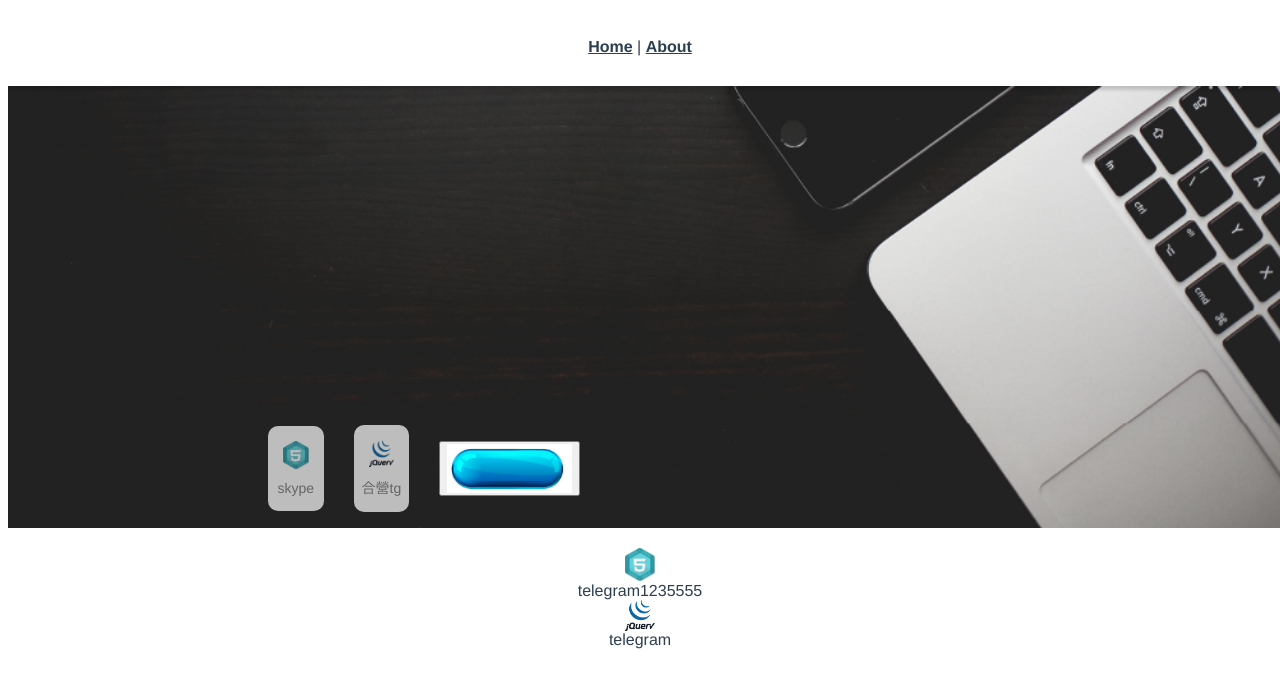
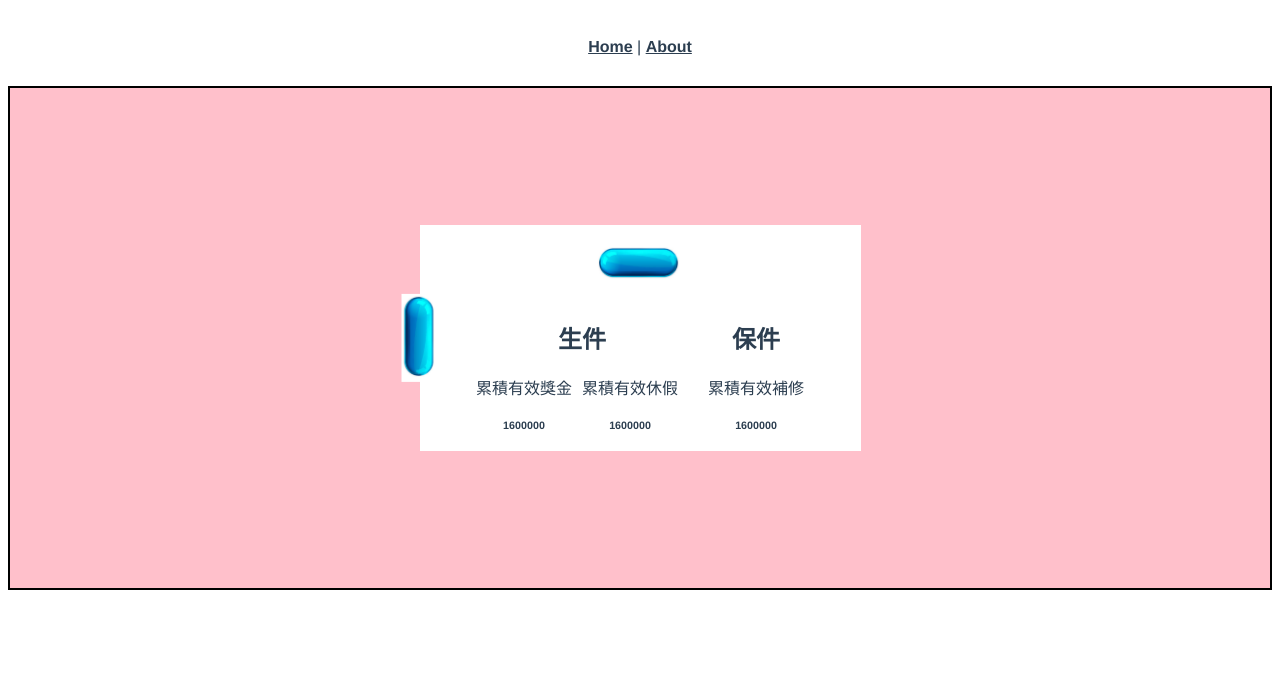
Before and after one commit to because-hung/elementUi-vue3, a Vue app: page /#/testPageTH in a window 1280 px wide. Shown: the top 688 px of the page. Built offline with nearby package versions, Linux system fonts and the light colour scheme.

Commit message:
addWater

```diff
--- a/src/views/testPageTH.vue
+++ b/src/views/testPageTH.vue
@@ -1,106 +1,102 @@
-<template >
-    <div>
-        <div class="agent-block">
-            <img src="../assets/banner.png" alt="">
-            <div class="btnGroup">
-                <a href="google.com" class="hoverBtn skypeIcon"><img src="../assets/icon01.png" alt=""><span class="iconTitle">skype</span></a>
-                <a href="youtube.com" class="hoverBtn tgIcon"><img src="../assets/icon02.png" alt=""><span class="iconTitle tgTitle">合營tg</span></a>
-                 <button class="join-us-btn">
-                <img src="../assets/btn.jpg" alt="">
-                </button>
-            </div>
-        </div>
-          <!-- <div class="agent-block">
-            <img src="../assets/banner.png" alt="">
-        </div>
-          <div class="agent-block">
-            <img src="../assets/banner.png" alt="">
-        </div> -->
-    </div>
-    <div class="section">
-        <div class="testBox">
-            <img src="../assets/icon01.png" alt="">
-            <span>telegram1235555</span>
-        </div>
-         <div class="testBox">
-            <img src="../assets/icon02.png" alt="">
-            <span>telegram</span>
-        </div>
-    </div>
+<template lang="pug">
+.containerA
+  .testContent
+    img.posit(src='../assets/btn.jpg')
+    .logoA
+      img(src='../assets/btn.jpg')
+    .contentB
+      .contA
+        h2 生件
+        .infoGroup
+          .card
+            .title 累積有效獎金
+            h6 1600000
+          .card
+            .title 累積有效休假
+            h6 1600000
+      .contB
+        h2 保件
+        .card
+          .title 累積有效補修
+           h6 1600000
+  .testPosit(v-if='false')
+  img(src='../assets/btn.jpg' v-if='false')
+  .testBanner(v-if='false')
+    .testbox
+
 </template>
 <script>
 export default {
 }
 </script>
-<style scoped>
-.agent-block{
-    width: 100vw;
-    position: relative;
-    margin-bottom: 20px;
-}
-.agent-block img{
-    width: 100%;
-    display: block;
-}
-.btnGroup{
-    position: absolute;
-    top: 26.5vw;
-    display: flex;
-    justify-content: center;
-    align-items: center;
-    width: 65%;
-}
+<style lang='sass' scoped>
+.containerA
+  border: 2px black solid
+  height: 500px
+  background: pink
+  display: flex
+  justify-content: center
+  align-items: center
+  .testContent
+    width: 35%
+    background: white
+    position: relative
+    .posit
+      position: absolute
+      width: 20%
+      top: 50%
+      left: 0
+      transform: translate(-45px, -50%) rotate(90deg)
+    .logoA
+      display: flex
+      justify-content: center
+      img
+        width: 20%
+        margin: 20px 0px
+    .contentB
+      display: flex
+      justify-content: center
+      .contA
+        // border-right: gray solid 3px
+        padding-right: 10px
+        .infoGroup
+          display: flex
+          justify-content: center
+          .card
+            margin-right: 10px
+            h6
+              margin: 20px 0px
+      .contB
+        padding-left: 10px
+        h6
+          margin: 20px 0px
+  .testPosit
+    width: 30%
+    height: 200px
+    background: yellow
+    display: flex
+    align-items: center
+    position: relative
+    z-index: 9
+//   img
+//     width: 50px
+//     height: 100px
+//     position: absolute
+//     z-index: 10
+//     left: 34%
+//     //   transform: translateX(-25px)
+    // 立體
+  .testBanner
+    width: 50%
+    height: 300px
+    background: white
+    margin: 0 auto
+    border-radius: 10px
+    .testbox
+      width: 100%
+      background: gray
+      height: 300px
+      border-radius: 10px
+      transform: translateX(4px)
 
-.hoverBtn{
-    background: white;
-    opacity: 0.7;
-    padding: 15px;
-    cursor: pointer;
-    border-radius: 10px;
-    margin-right: 30px;
-    text-decoration: none;
-    /*rwd center*/
-    display: flex;
-    flex-direction: column;
-    align-items: center;
-}
-
-.hoverBtn:hover{
-    opacity: 1;
-}
-.skypeIcon{
-    width: 2vw;
-}
-
-.tgIcon{
-    width: 2vw;
-}
-
-/*改span */
-.iconTitle{
-    color: gray;
-    font-size: 14px;
-    word-break: keep-all;
-    margin-top: 10px;
-
-}
-
-/* .tgtitle{
-    transform: translateY(-8px);
-} */
-
-.join-us-btn{
-    width: 11vw;
-}
-
-/* test */
-.testBox{
-    display: flex;
-    flex-direction: column;
-    align-items: center;
-}
-
-.testBox > img{
-    width: 30px;
-}
 </style>
```
